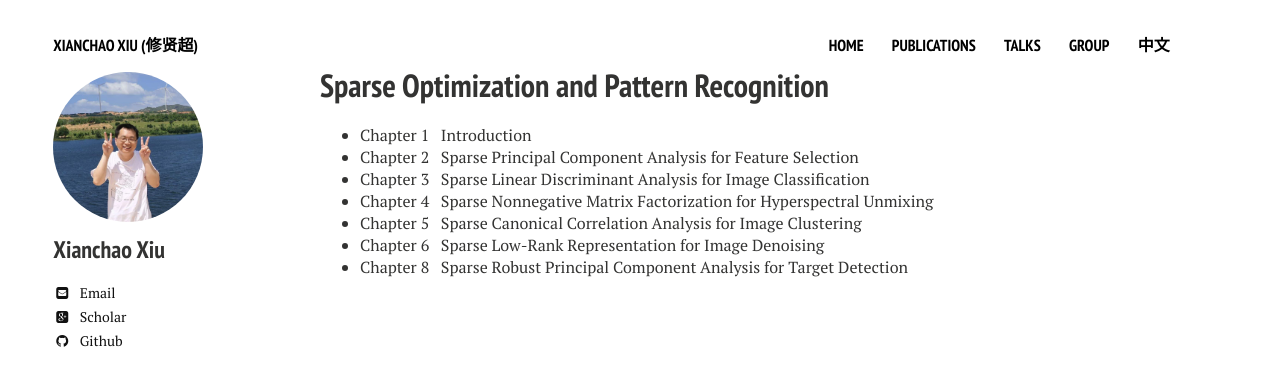
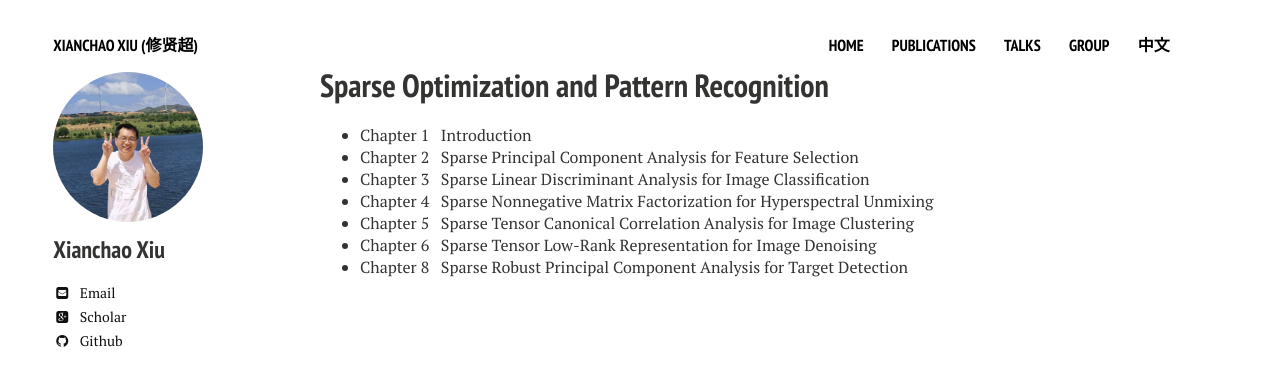
Before and after one commit to xianchaoxiu/xianchaoxiu.github.io, a Jekyll site: the page built from chinese/book/SOPR/index.md, in a window 1280 px wide. Shown: the top 386 px of the page. Built offline with Jekyll 4.4.1, drawn with Linux system fonts in a browser that asks for light colours; nearby versions of some CDN libraries.

Commit message:
Update index.md

```diff
--- a/chinese/book/SOPR/index.md
+++ b/chinese/book/SOPR/index.md
@@ -9,6 +9,6 @@ share: false
 * Chapter 2 &nbsp;  Sparse Principal Component Analysis for Feature Selection<br>
 * Chapter 3 &nbsp;  Sparse Linear Discriminant Analysis for Image Classification<br>
 * Chapter 4 &nbsp;  Sparse Nonnegative Matrix Factorization for Hyperspectral Unmixing<br>
-* Chapter 5 &nbsp;  Sparse Canonical Correlation Analysis for Image Clustering<br>
-* Chapter 6 &nbsp;  Sparse Low-Rank Representation for Image Denoising<br>
+* Chapter 5 &nbsp;  Sparse Tensor Canonical Correlation Analysis for Image Clustering<br>
+* Chapter 6 &nbsp;  Sparse Tensor Low-Rank Representation for Image Denoising<br>
 * Chapter 8 &nbsp;  Sparse Robust Principal Component Analysis for Target Detection<br>
```
